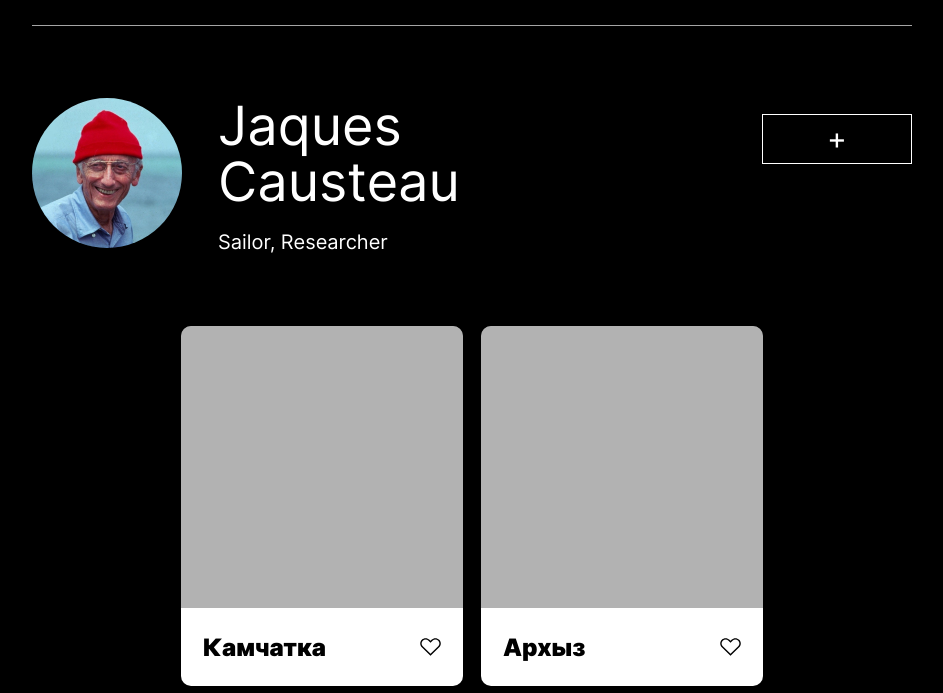
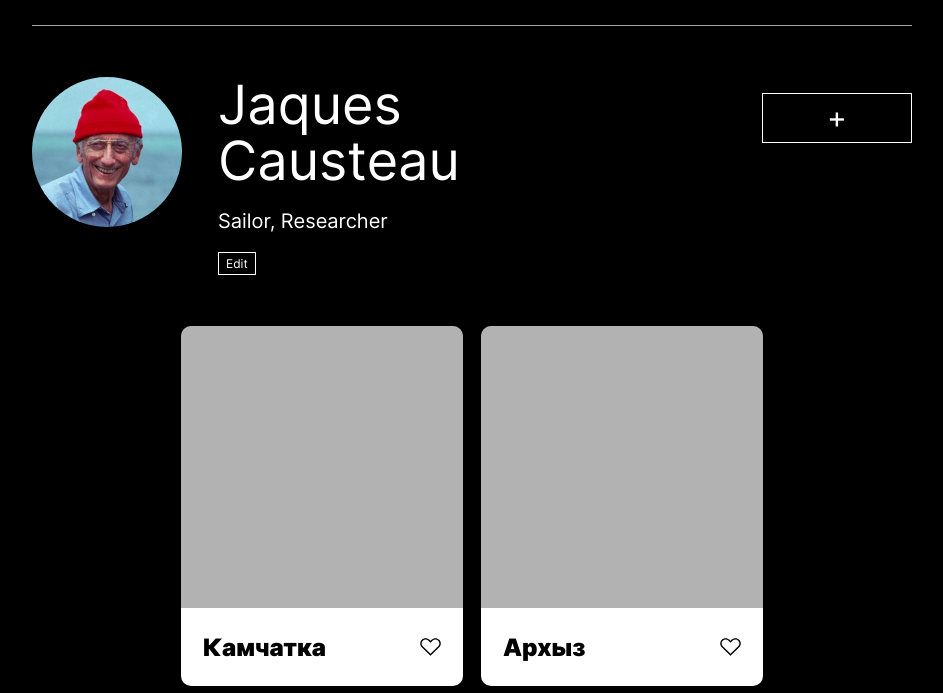
Before and after one commit to roschek/mesto, a plain HTML site: page index.html in a window 1280 px wide. Shown: the part 107-800 px from the top of the page, without its empty margins (168-1111 px from the left). Drawn offline with Linux system fonts and the light colour scheme.

Commit message:
add button 'Edit'

```diff
--- /dev/null
+++ b/blocks/button/__edit/button__edit.css
@@ -0,0 +1,21 @@
+.button__edit {
+  display: block;
+  cursor: pointer;
+  font-size: 12px;
+  max-width: 38px;
+  min-height: 18px;
+  background-color: transparent;
+  border: 1px solid white;
+  color:white;
+  padding: 4px 7px;
+  margin-top:18px;
+}
+
+.button__edit:hover {
+  color: black;
+  background-color: white;
+}
+
+.button__edit:active {
+  box-shadow: inset 0 0 4px  grey;
+}
--- a/blocks/button/button.css
+++ b/blocks/button/button.css
@@ -1,3 +1,5 @@
+@import url(./__edit/button__edit.css);
+
 .button {
   background-color: transparent;
   border: 1px solid white;
--- a/index.html
+++ b/index.html
@@ -18,6 +18,7 @@
         <div class="user-info__data">
           <h1 class="user-info__name">Jaques Causteau</h1>
           <p class="user-info__job">Sailor, Researcher</p>
+          <button class="button__edit">Edit</button>
         </div>
         <button class="button user-info__button">+</button>
       </div>
```
Also changed, not shown: script/script.js (+0 -42 lines).
